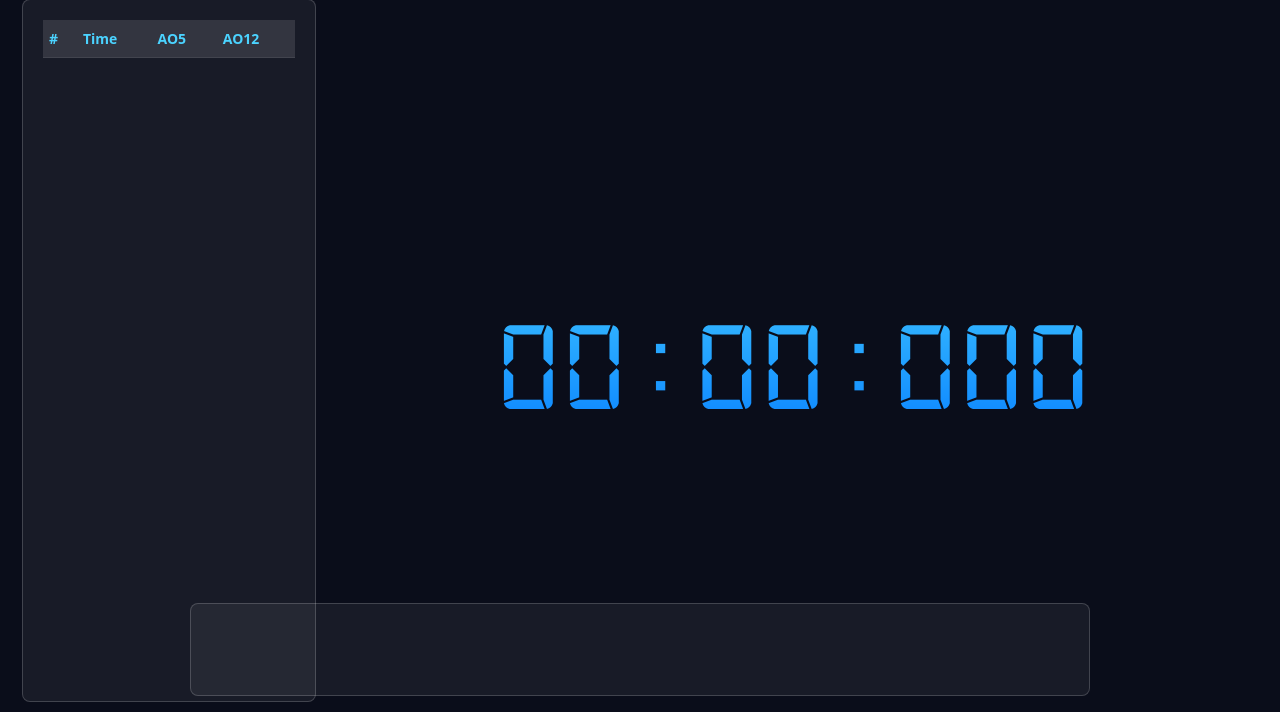
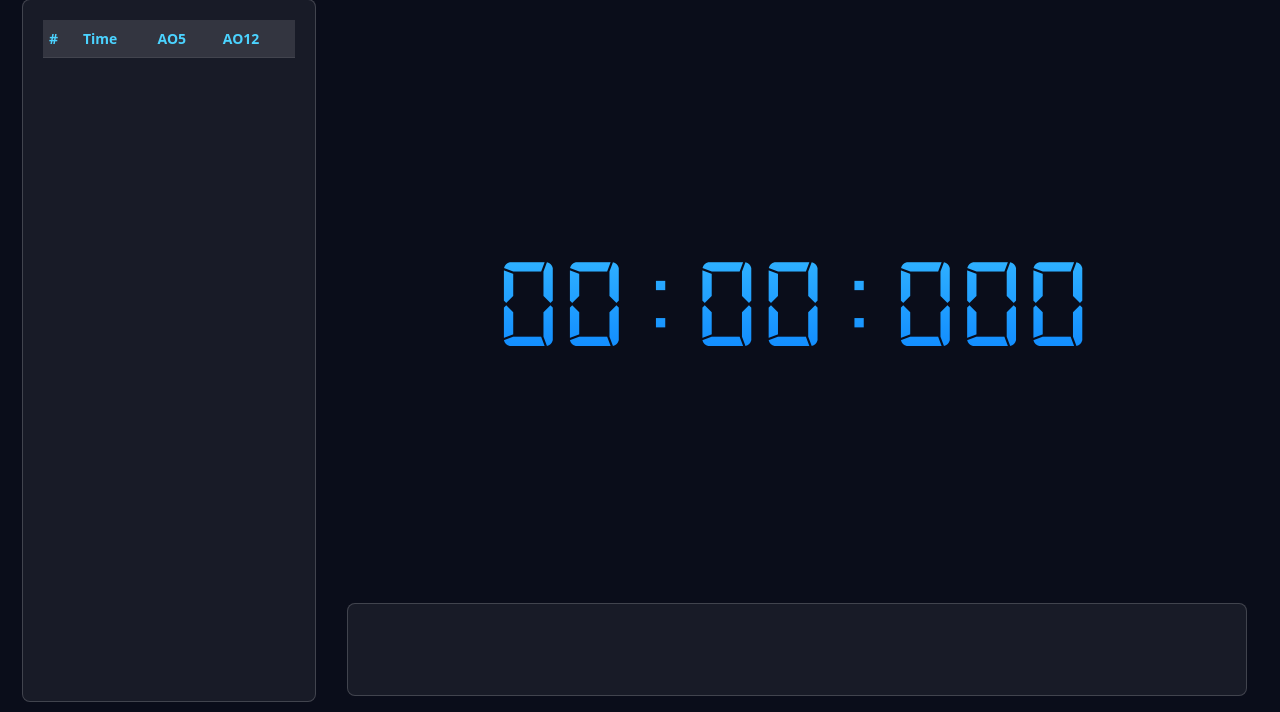
Before and after one commit to frocky10/cubetimer.nl, a PHP site: page / in a window 1280 px wide. Shown: the part 88-800 px from the top of the page. Run offline with PHP 8.4, Linux system fonts and the light colour scheme; lists and menus that the app fills with data are empty.

Commit message:
Fix merge i guess

```diff
--- a/public_html/Style/style.css
+++ b/public_html/Style/style.css
@@ -275,14 +275,11 @@ aside {
     border-color: var(--border-light);
 }
 
+/* Footer is part of the flex column layout, not fixed */
 footer {
-    position: fixed;
-    bottom: 0;
-    left: 0;
-    width: 100%;
     padding: 8px;
     text-align: center;
-    z-index: 1000;
+    flex-shrink: 0;
 }
 
 #Scrambles {
```
